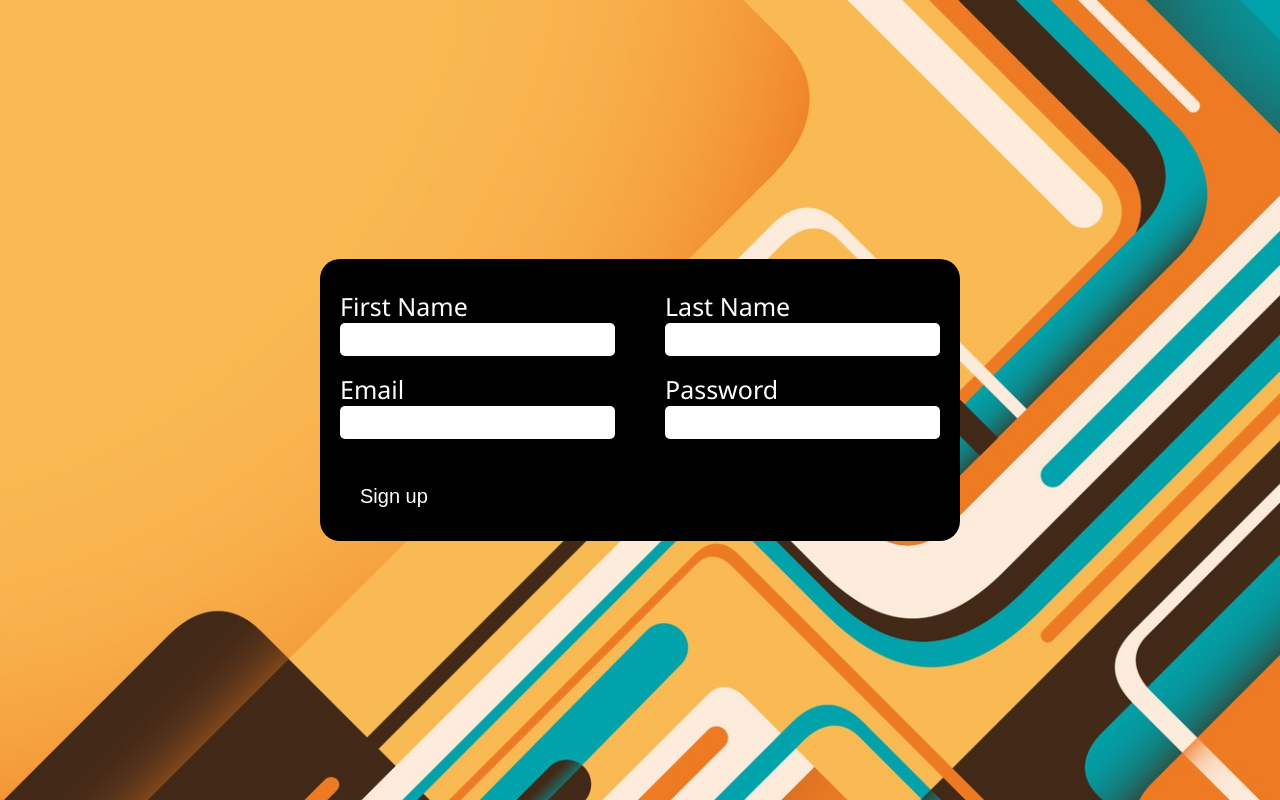
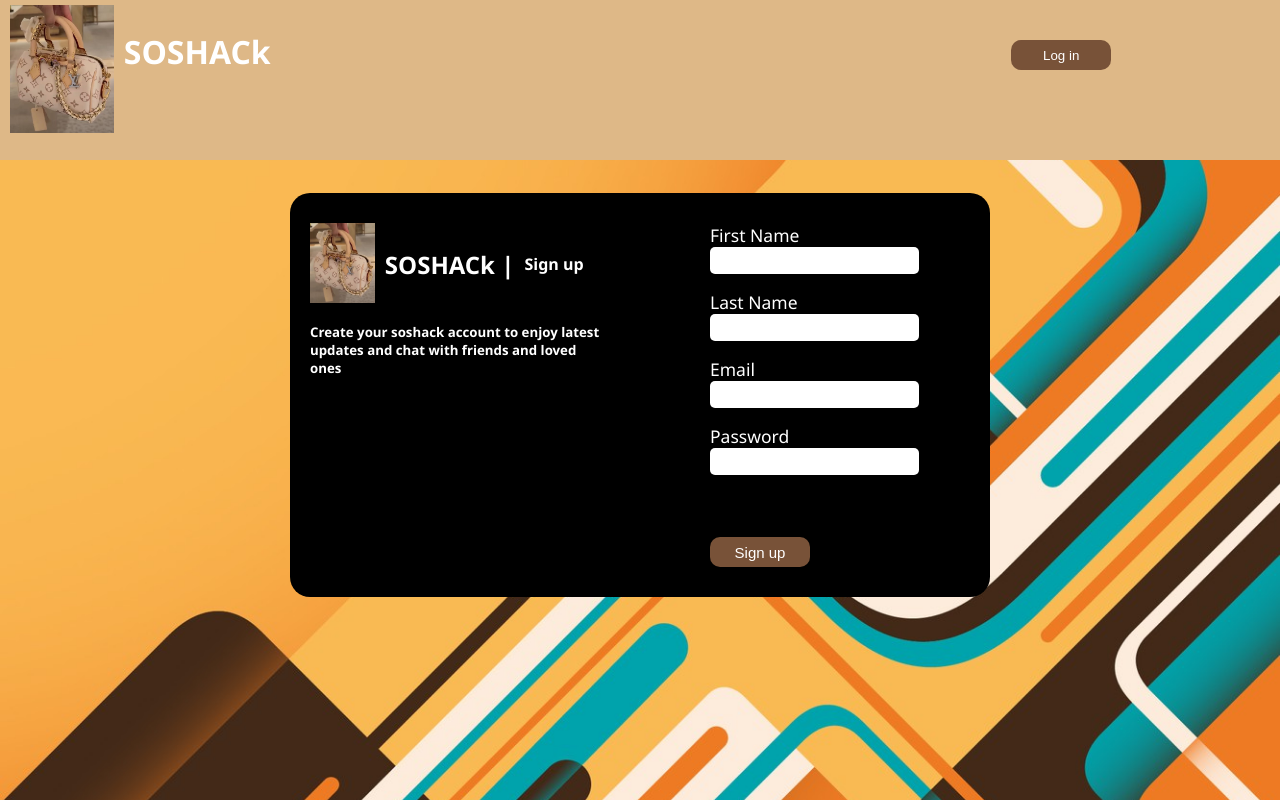
Before and after one commit to Valentine057/flask-social-media, a Flask app: page /sign-up in a window 1280 px wide. Run offline with Flask 3, Linux system fonts and the light colour scheme; parts of the project's set-up code (start-up, migrations or seed data) failed here and were passed over.

Commit message:
reimproved css and html

```diff
--- a/static/style.css
+++ b/static/style.css
@@ -11,11 +11,33 @@ body {
 }
 
 .centralized_form_container {
-    display: flex;
-    flex-direction: row;
+    /* display: flex;
+    flex-direction: column;
     justify-content: center;
     align-items: center;
+    border: 5px solid black; */
 }
+
+#column {
+    display: grid;
+    grid-template-columns: 1fr 1fr 1fr;
+    grid-template-rows: 1fr 1fr;
+    grid-template-areas:
+        "head head head"
+        ". sign ."
+    ;
+}
+
+#colomn {
+    display: grid;
+    grid-template-columns: 1fr 1fr 1fr;
+    grid-template-rows: 1fr 1fr;
+    grid-template-areas:
+        "head head head"
+        ". login ."
+    ;
+}
+
 
 .landing {
     display: flex;
@@ -28,10 +50,47 @@ body {
     width: 100%;
 }
 
+#head {
+    display: flex;
+    flex-direction: row;
+    align-self: flex-start;
+    justify-content: flex-start;
+    grid-area: head;
+}
+
 #contain {
     display: flex;
     flex-direction: row;
-    width: 80%;
+    width: 79%;
+}
+
+#write_up {
+    display: flex;
+    flex-direction: row;
+    margin-bottom: 20px;
+}
+
+#write_up h2 {
+    margin-top: 25px;
+    margin-right: 10px;
+}
+
+#write_up h4 {
+    margin-top: 30px;
+}
+
+.contain1 {
+    margin-right: 20px;
+}
+
+#contains {
+    margin-right: 100px;
+    width: 300px;
+}
+
+#contains img {
+    height: 80px;
+    margin-right: 10px;
 }
 
 #contain h1 {
@@ -54,13 +113,13 @@ form input[type=text], form input[type=email] {
 }
 
 label {
-    font-size: 25px;
+    font-size: 17.5px;
 }
 
 input {
     border-radius: 5px;
     padding: 5px 5px;
-    font-size: 20px;
+    font-size: 15px;
     border: none;
 }
 
@@ -68,7 +127,7 @@ input {
     background-color: black;
     padding: 3px 20px;
     height: 30px;
-    margin-right: 30px;
+    margin-right: 50px;
     margin-top: 20px;
     color: white;
     border-radius: 10px;
@@ -80,15 +139,38 @@ input {
     color: white;
 }
 
+
+#butt1 {
+    background-color: #785238;
+    padding: 3px 20px;
+    height: 30px;
+    width: 100px;
+    margin-right: 50px;
+    margin-top: 40px;
+    color: white;
+    border-radius: 10px;
+    border: none;
+}
+
+#butt1 :hover {
+    transform: scale(1);
+}
+
+
 .login {
     background-color: black;
     padding: 30px 20px;
     color: white;
-    width: 50%;
-    height: 30vh;
+    width: 750px;
+    height: 300px;
     border-radius: 20px;
+    grid-area: login;
 }
 
+#elementals {
+    display: flex;
+    flex-direction: column;
+}
 
 #element {
     display: flex;
@@ -101,27 +183,18 @@ input {
 
 #Sign{
     display: flex;
-    flex-direction: column;
+    flex-direction: row;
     padding: 30px 20px;
     background-color: black;
     color: white;
     border-radius: 20px;
+    margin-top: -155.5px;
+    margin-bottom: 100px;
+    grid-area: sign;
+    width: 700px;
 }
 
-.sign_class1 {
+.sign_post {
     display: flex;
     flex-direction: row;
 }
-
-#sign1 {
-    margin-right: 50px;
-}
-
-#sign3 {
-    margin-right: 50px;
-}
-
-.sign_class2 {
-    display: flex;
-    flex-direction: row;
-}
--- a/templates/sign-up.html
+++ b/templates/sign-up.html
@@ -5,9 +5,31 @@
 {% block body_attrs %}class="centralized_form_container"{% endblock %}
 
 {% block centralized_form %}
+<div id="column">
+    <div id="head">
+         <div class="landing">
+    <div id="contain">
+     <img src="{{ url_for('static', filename='images/8b0928b1576ecea3056fb1d8b55ae269.jpg') }}">
+        <h1>SOSHACk</h1>
+</div>
+<div>
+        <button id="butt1">
+            <a href="{{ url_for('show_login_form') }}">Log in</a>
+        </button>
+</div>
+</div>
+    </div>
 <div id="Sign">
     <form action="/sign-up" method="post">
-        <div class="sign_class1">
+        <div class="sign_post">
+            <div id="contains">
+                <div id="write_up">
+                    <img src="{{ url_for('static', filename='images/8b0928b1576ecea3056fb1d8b55ae269.jpg') }}">
+                    <h2>SOSHACk |</h2><h4>Sign up</h4>
+                </div>
+             <h5>Create your soshack account to enjoy latest updates and chat with friends and loved ones</h5>
+        </div>
+        <div class="sign_class">
         <div id="sign1">
             <label for="firstname">First Name</label><br>
             <input type="text" id="firstName" name="firstName" required><br>
@@ -16,9 +38,7 @@
             <label for="lastname">Last Name</label><br>
             <input type="text" id="lastName" name="lastName"><br>
         </div>
-        </div>
-        <div class="sign_class2">
-            <div id="sign3">
+         <div id="sign3">
             <label for="email">Email</label><br>
             <input type="email" id="email" name="email"><br>
         </div>
@@ -26,10 +46,15 @@
             <label for="password">Password</label><br>
         <input type="password" id="password" name="password"><br><br>
         </div>
+
+                <input type="submit" id="butt1" value="Sign up">
+
         </div>
 
+        </div>
 
-        <input type="submit" id="butt1" value="Sign up">
     </form>
 </div>
+</div>
+
 {% endblock %}
```
Also changed, not shown: templates/index.html (+7 -1 lines), templates/login.html (+29 -10 lines).
